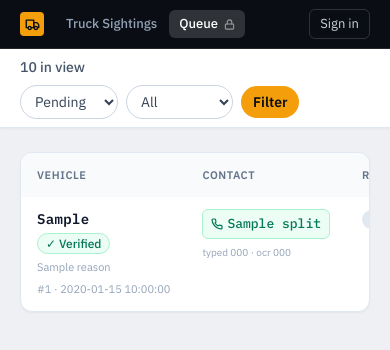
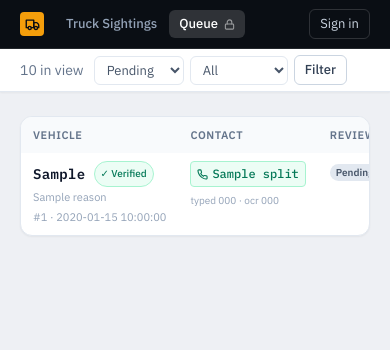
Before and after one commit to fwyogeshsharma/FreightDesk, a FastAPI app: template webapp/templates/review.html in a window 390 px wide. Shown: the top 350 px of the page. Run offline with FastAPI, Linux system fonts and the light colour scheme; the template is opened without the code that fills it: most values are stand-ins (such as "Sample title", 1, 10 or a date in 2020); some libraries are stand-ins or nearby versions.

Commit message:
Density pass: lighter filters, denser review queue, calmer login
- Filter bars (broker + review): pill chips -> light rounded-md controls (slate-200
  borders, 13px, tighter padding); subtle search field; the bright amber 'Filter'
  button becomes a quiet neutral button. Filters recede so records lead.
- Review queue table: cells px-4 py-3 -> px-3 py-2; verification badge inlined with
  the plate; reason truncated to one line; smaller phone/status badges and decision
  buttons. More reports per screen.
- Login: proper field grouping with even spacing (drop negative-margin hacks), p-8
  card, more vertical breathing room.

```diff
--- a/webapp/templates/review.html
+++ b/webapp/templates/review.html
@@ -32,10 +32,10 @@
 
     <!-- review filters row -->
     <div class="bg-white border-b border-slate-200">
-      <div class="max-w-[1500px] mx-auto px-5 py-2 flex flex-wrap items-center gap-2 text-sm">
-        <span class="tnum text-slate-600 font-medium mr-1">{{ total }} in view</span>
-        {% set rchip = "px-2.5 py-1.5 rounded-full border border-slate-300 bg-white text-slate-700 focus:outline-none focus:ring-2 focus:ring-amber-400 hover:border-slate-400" %}
-        <form method="get" action="/review" class="flex flex-wrap items-center gap-2">
+      <div class="max-w-[1500px] mx-auto px-5 py-1.5 flex flex-wrap items-center gap-1.5 text-sm">
+        <span class="tnum text-slate-500 mr-1">{{ total }} in view</span>
+        {% set rchip = "px-2 py-1 rounded-md border border-slate-200 bg-white text-slate-600 text-[13px] focus:outline-none focus:ring-2 focus:ring-amber-400 hover:border-slate-300" %}
+        <form method="get" action="/review" class="flex flex-wrap items-center gap-1.5">
           <select name="review" class="{{ rchip }}">
             {% for v in ['pending','passed','rejected','all'] %}
               <option value="{{ v }}" {% if review==v %}selected{% endif %}>{{ v|capitalize }}</option>{% endfor %}
@@ -44,7 +44,7 @@
             {% for v in ['all','verified','unverified'] %}
               <option value="{{ v }}" {% if verification==v %}selected{% endif %}>{{ v|capitalize }}</option>{% endfor %}
           </select>
-          <button class="bg-amber-500 hover:bg-amber-400 text-ink font-semibold px-3 py-1.5 rounded-full transition-colors">Filter</button>
+          <button class="border border-slate-300 bg-white hover:bg-slate-50 text-slate-700 text-[13px] font-medium px-2.5 py-1 rounded-md transition-colors">Filter</button>
         </form>
       </div>
     </div>
@@ -61,13 +61,13 @@
           <table class="w-full text-sm">
             <thead class="bg-slate-50 text-slate-500 text-[11px] uppercase tracking-wider text-left">
               <tr>
-                <th class="font-semibold px-4 py-3">Vehicle</th>
-                <th class="font-semibold px-4 py-3">Contact</th>
-                <th class="font-semibold px-4 py-3 hidden lg:table-cell">Company</th>
-                <th class="font-semibold px-4 py-3 hidden xl:table-cell">Load / Location</th>
-                <th class="font-semibold px-4 py-3 hidden lg:table-cell">Reporter</th>
-                <th class="font-semibold px-4 py-3">Review</th>
-                <th class="font-semibold px-4 py-3 text-right">Decision</th>
+                <th class="font-semibold px-3 py-2">Vehicle</th>
+                <th class="font-semibold px-3 py-2">Contact</th>
+                <th class="font-semibold px-3 py-2 hidden lg:table-cell">Company</th>
+                <th class="font-semibold px-3 py-2 hidden xl:table-cell">Load / Location</th>
+                <th class="font-semibold px-3 py-2 hidden lg:table-cell">Reporter</th>
+                <th class="font-semibold px-3 py-2">Review</th>
+                <th class="font-semibold px-3 py-2 text-right">Decision</th>
               </tr>
             </thead>
             <tbody class="divide-y divide-slate-100">
@@ -75,25 +75,25 @@
               <tr id="row-{{ t.id }}" class="even:bg-slate-50/40 align-top"
                   style="animation-delay: {{ '%.3f'|format(loop.index0 * 0.022) }}s">
                 <!-- Vehicle + verification -->
-                <td class="px-4 py-3 whitespace-nowrap">
-                  <div class="font-mono font-semibold tracking-wide text-slate-900">{{ t.license_plate or '—' }}</div>
-                  <div class="mt-1">
+                <td class="px-3 py-2 whitespace-nowrap">
+                  <div class="flex items-center gap-2">
+                    <span class="font-mono font-semibold tracking-wide text-slate-900">{{ t.license_plate or '—' }}</span>
                     {% if t.verification_status=='VERIFIED' %}
-                      <span class="text-xs font-medium px-2 py-0.5 rounded-full bg-emerald-50 text-emerald-700 border border-emerald-200">✓ Verified</span>
+                      <span class="text-[10px] font-medium px-1.5 py-0.5 rounded-full bg-emerald-50 text-emerald-700 border border-emerald-200">✓ Verified</span>
                     {% else %}
-                      <span class="text-xs font-medium px-2 py-0.5 rounded-full bg-amber-50 text-amber-700 border border-amber-200">⚠ Unverified</span>
+                      <span class="text-[10px] font-medium px-1.5 py-0.5 rounded-full bg-amber-50 text-amber-700 border border-amber-200">⚠ Unverified</span>
                     {% endif %}
                   </div>
-                  <div class="text-[11px] text-slate-400 mt-1 max-w-[14rem]" title="{{ t.reason }}">{{ t.reason or '' }}</div>
-                  <div class="text-[11px] text-slate-400 mt-0.5 tnum">#{{ t.id }} · {{ t.time_ago }}</div>
+                  <div class="text-[11px] text-slate-400 max-w-[16rem] truncate" title="{{ t.reason }}">{{ t.reason or '' }}</div>
+                  <div class="text-[11px] text-slate-400 tnum">#{{ t.id }} · {{ t.time_ago }}</div>
                 </td>
                 <!-- Contact -->
-                <td class="px-4 py-3 whitespace-nowrap">
+                <td class="px-3 py-2 whitespace-nowrap">
                   {% if t.phone_number %}
-                    <div class="flex flex-col gap-1">
+                    <div class="flex flex-col gap-0.5">
                       {% for ph in t.phone_number.split('; ') %}
-                        <a href="tel:{{ ph }}" class="inline-flex items-center gap-1 font-mono text-[13px] text-emerald-700 bg-emerald-50 hover:bg-emerald-100 border border-emerald-200 px-2 py-1 rounded-md transition-colors">
-                          <svg width="12" height="12" viewBox="0 0 24 24" fill="none" stroke="currentColor" stroke-width="2.4" stroke-linecap="round" stroke-linejoin="round"><path d="M22 16.92v3a2 2 0 0 1-2.18 2 19.79 19.79 0 0 1-8.63-3.07 19.5 19.5 0 0 1-6-6 19.79 19.79 0 0 1-3.07-8.67A2 2 0 0 1 4.11 2h3a2 2 0 0 1 2 1.72c.13.96.36 1.9.7 2.81a2 2 0 0 1-.45 2.11L8.09 9.91a16 16 0 0 0 6 6l1.27-1.27a2 2 0 0 1 2.11-.45c.91.34 1.85.57 2.81.7A2 2 0 0 1 22 16.92Z"/></svg>
+                        <a href="tel:{{ ph }}" class="inline-flex items-center gap-1 font-mono text-[12px] text-emerald-700 bg-emerald-50 hover:bg-emerald-100 border border-emerald-200 px-1.5 py-0.5 rounded transition-colors">
+                          <svg width="11" height="11" viewBox="0 0 24 24" fill="none" stroke="currentColor" stroke-width="2.4" stroke-linecap="round" stroke-linejoin="round"><path d="M22 16.92v3a2 2 0 0 1-2.18 2 19.79 19.79 0 0 1-8.63-3.07 19.5 19.5 0 0 1-6-6 19.79 19.79 0 0 1-3.07-8.67A2 2 0 0 1 4.11 2h3a2 2 0 0 1 2 1.72c.13.96.36 1.9.7 2.81a2 2 0 0 1-.45 2.11L8.09 9.91a16 16 0 0 0 6 6l1.27-1.27a2 2 0 0 1 2.11-.45c.91.34 1.85.57 2.81.7A2 2 0 0 1 22 16.92Z"/></svg>
                           {{ ph }}</a>
                       {% endfor %}
                     </div>
@@ -103,27 +103,27 @@
                   {% endif %}
                 </td>
                 <!-- Company -->
-                <td class="px-4 py-3 hidden lg:table-cell text-slate-700">{{ t.company_name or '—' }}</td>
+                <td class="px-3 py-2 hidden lg:table-cell text-slate-700">{{ t.company_name or '—' }}</td>
                 <!-- Load / Location -->
-                <td class="px-4 py-3 hidden xl:table-cell text-slate-600 whitespace-nowrap">
+                <td class="px-3 py-2 hidden xl:table-cell text-slate-600 whitespace-nowrap">
                   {% if t.loaded_status %}<div>{{ '📦 ' + t.loaded_status if t.loaded_status=='LOADED' else '⬜ ' + t.loaded_status }}{% if t.num_wheels %} · 🛞 {{ t.num_wheels }}{% endif %}</div>{% endif %}
                   {% if t.location %}<div>🗺️ {{ t.location }}</div>{% endif %}
                   {% if t.latitude and t.longitude %}<a class="text-blue-600 hover:underline text-xs" target="_blank" href="https://www.google.com/maps?q={{ t.latitude }},{{ t.longitude }}">open map</a>{% endif %}
                   {% if not t.loaded_status and not t.location %}<span class="text-slate-300">—</span>{% endif %}
                 </td>
                 <!-- Reporter -->
-                <td class="px-4 py-3 hidden lg:table-cell text-slate-600 whitespace-nowrap">{{ t.reported_by or '—' }}</td>
+                <td class="px-3 py-2 hidden lg:table-cell text-slate-600 whitespace-nowrap">{{ t.reported_by or '—' }}</td>
                 <!-- Review status -->
-                <td class="px-4 py-3 whitespace-nowrap">
-                  {% if t.review_status=='PASSED' %}<span class="text-xs font-semibold px-2 py-0.5 rounded-full bg-emerald-600 text-white">Passed</span>
-                  {% elif t.review_status=='REJECTED' %}<span class="text-xs font-semibold px-2 py-0.5 rounded-full bg-red-600 text-white">Rejected</span>
-                  {% else %}<span class="text-xs font-semibold px-2 py-0.5 rounded-full bg-slate-200 text-slate-600">Pending</span>{% endif %}
+                <td class="px-3 py-2 whitespace-nowrap">
+                  {% if t.review_status=='PASSED' %}<span class="text-[10px] font-semibold px-1.5 py-0.5 rounded-full bg-emerald-600 text-white">Passed</span>
+                  {% elif t.review_status=='REJECTED' %}<span class="text-[10px] font-semibold px-1.5 py-0.5 rounded-full bg-red-600 text-white">Rejected</span>
+                  {% else %}<span class="text-[10px] font-semibold px-1.5 py-0.5 rounded-full bg-slate-200 text-slate-600">Pending</span>{% endif %}
                 </td>
                 <!-- Decision -->
-                <td class="px-4 py-3 whitespace-nowrap text-right">
-                  <div class="inline-flex gap-2">
-                    <button onclick="decide({{ t.id }},'PASSED')" class="bg-emerald-600 hover:bg-emerald-500 text-white text-sm font-semibold px-3 py-1.5 rounded-lg transition-colors">✓ Pass</button>
-                    <button onclick="openReject({{ t.id }}, '{{ t.license_plate or ('#' ~ t.id) }}')" class="bg-white hover:bg-red-50 text-red-600 border border-red-200 text-sm font-semibold px-3 py-1.5 rounded-lg transition-colors">✗ Reject</button>
+                <td class="px-3 py-2 whitespace-nowrap text-right">
+                  <div class="inline-flex gap-1.5">
+                    <button onclick="decide({{ t.id }},'PASSED')" class="bg-emerald-600 hover:bg-emerald-500 text-white text-[13px] font-semibold px-2.5 py-1 rounded-md transition-colors">✓ Pass</button>
+                    <button onclick="openReject({{ t.id }}, '{{ t.license_plate or ('#' ~ t.id) }}')" class="bg-white hover:bg-red-50 text-red-600 border border-red-200 text-[13px] font-semibold px-2.5 py-1 rounded-md transition-colors">✗ Reject</button>
                   </div>
                 </td>
               </tr>
```
Also changed, not shown: webapp/templates/index.html (+7 -7 lines), webapp/templates/login.html (+18 -12 lines).
